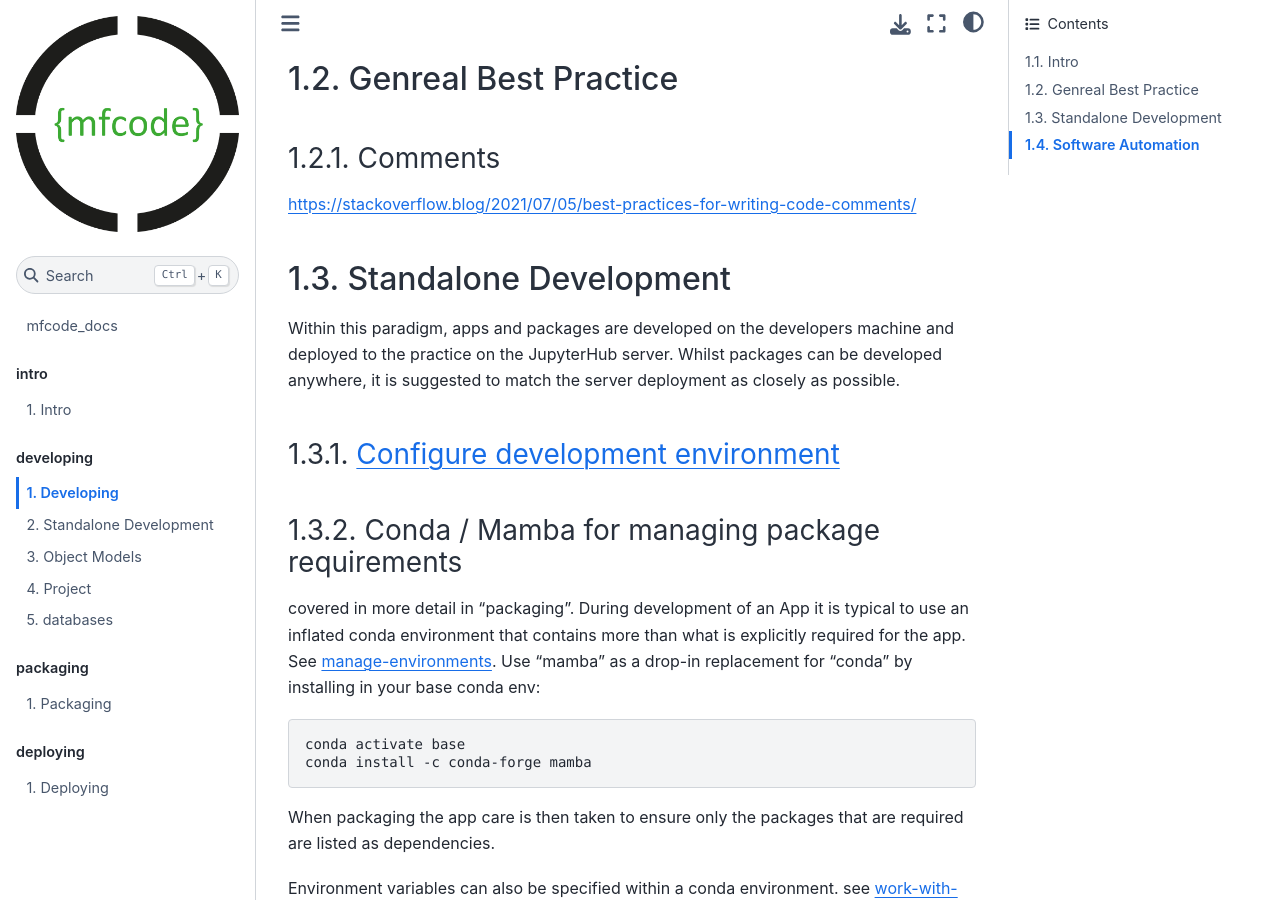
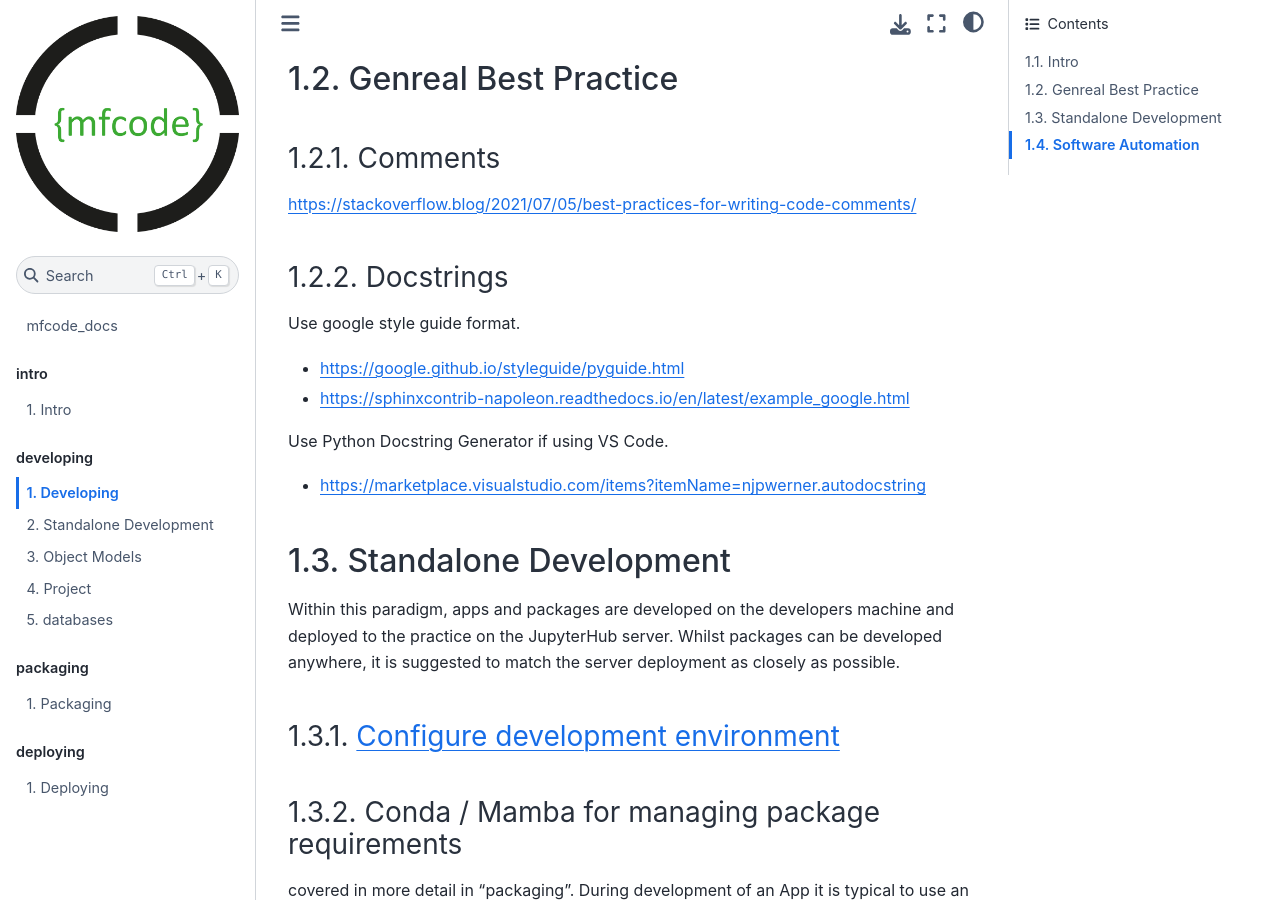
Before and after one commit to maxfordham/mxf-code-docs, a Jupyter Book: the page built from book/docs/developing.md, in a window 1280 px wide and 900 px high, scrolled down 649 px. Built offline with Jupyter Book 1.0.4 settings and Sphinx 7.4.7 and the Sphinx Book theme 1.1.4, drawn with Linux system fonts in a browser that asks for light colours; pages that are not in the unit, such as notebooks, are missing from menus.

Commit message:
added Python Docstring Generator. fixed typo.

```diff
--- a/book/docs/developing.md
+++ b/book/docs/developing.md
@@ -23,6 +23,17 @@ there are 2no main strands of internal software development:
 ### Comments
 
 https://stackoverflow.blog/2021/07/05/best-practices-for-writing-code-comments/
+
+### Docstrings
+
+Use google style guide format.
+
+- https://google.github.io/styleguide/pyguide.html
+- https://sphinxcontrib-napoleon.readthedocs.io/en/latest/example_google.html
+
+Use Python Docstring Generator if using VS Code.
+
+- https://marketplace.visualstudio.com/items?itemName=njpwerner.autodocstring
 
 ## Standalone Development
 
```
Also changed, not shown: book/docs/developing-envsetup.md (+1 -1 lines).
